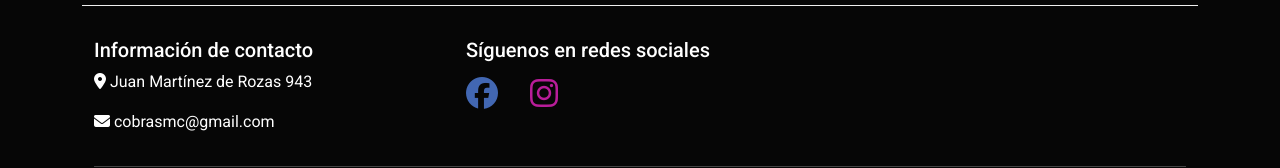
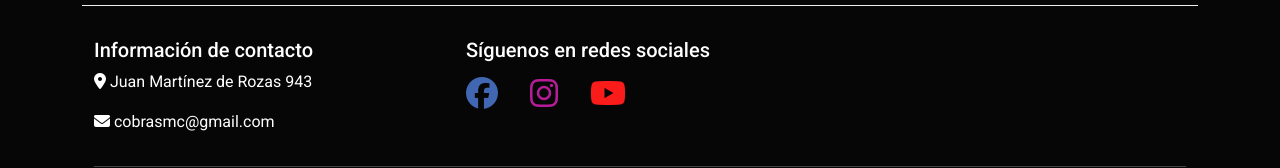
Before and after one commit to ignacioainol/cobrasmc, a React (Create React App) app: page / in a window 1280 px wide. Shown: the part 1176-1344 px from the top of the page. Built offline with nearby package versions, Linux system fonts and the light colour scheme.

Commit message:
added youtube icon in the footer

```diff
--- a/src/components/Footer.js
+++ b/src/components/Footer.js
@@ -38,6 +38,15 @@ export const Footer = () => {
                   <i className="fa-brands fa-instagram"></i>
                 </a>
               </li>
+              <li>
+                <a
+                  rel="noreferrer"
+                  href="https://www.youtube.com/channel/UCO78kmxi_aOI0VRmkS6_hmA"
+                  target="_blank"
+                >
+                  <i className="fa-brands fa-youtube"></i>
+                </a>
+              </li>
             </ul>
           </Col>
         </Row>
--- a/src/index.css
+++ b/src/index.css
@@ -129,6 +129,10 @@ footer {
   color: #b81d99;
 }
 
+.rrss-footer li i.fa-youtube {
+  color: #fa1b1b;
+}
+
 @media (max-width: 800px) {
   .navbar-toggler {
     background-color: #ffffff; /* Cambia este valor al color deseado */
```
